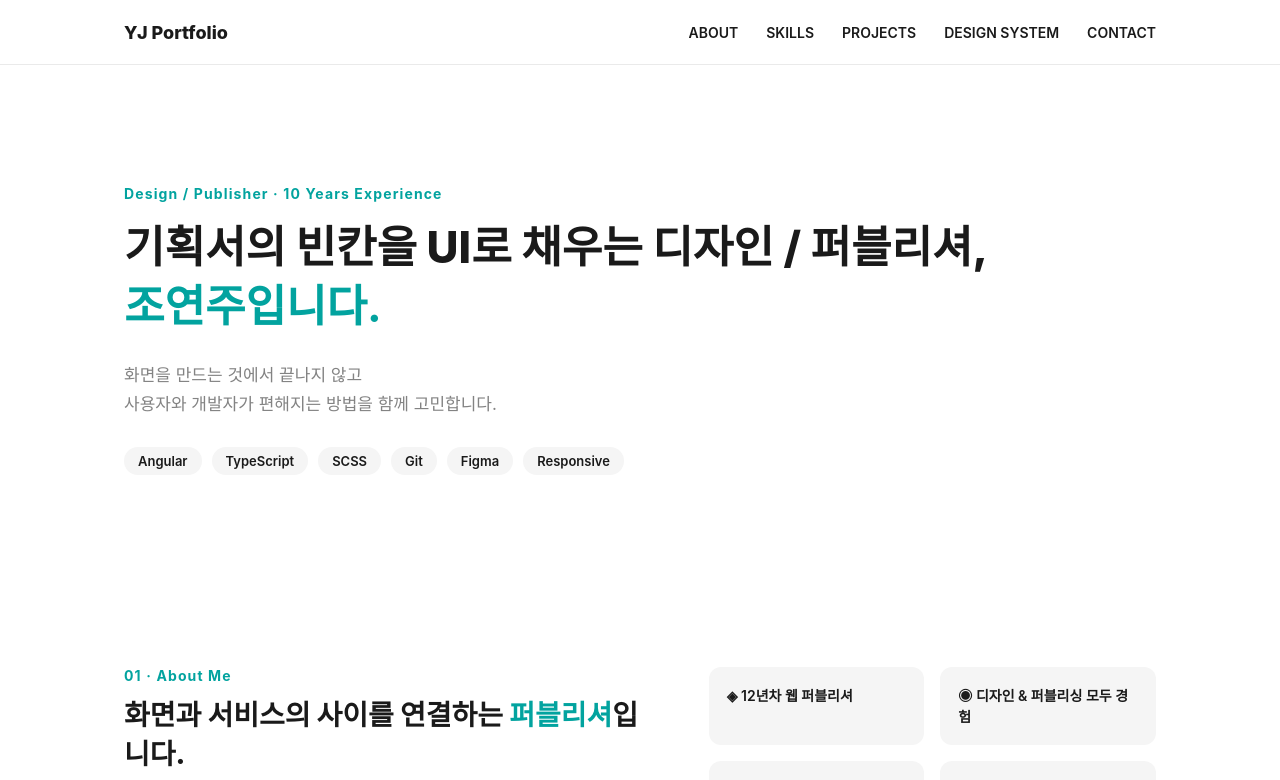
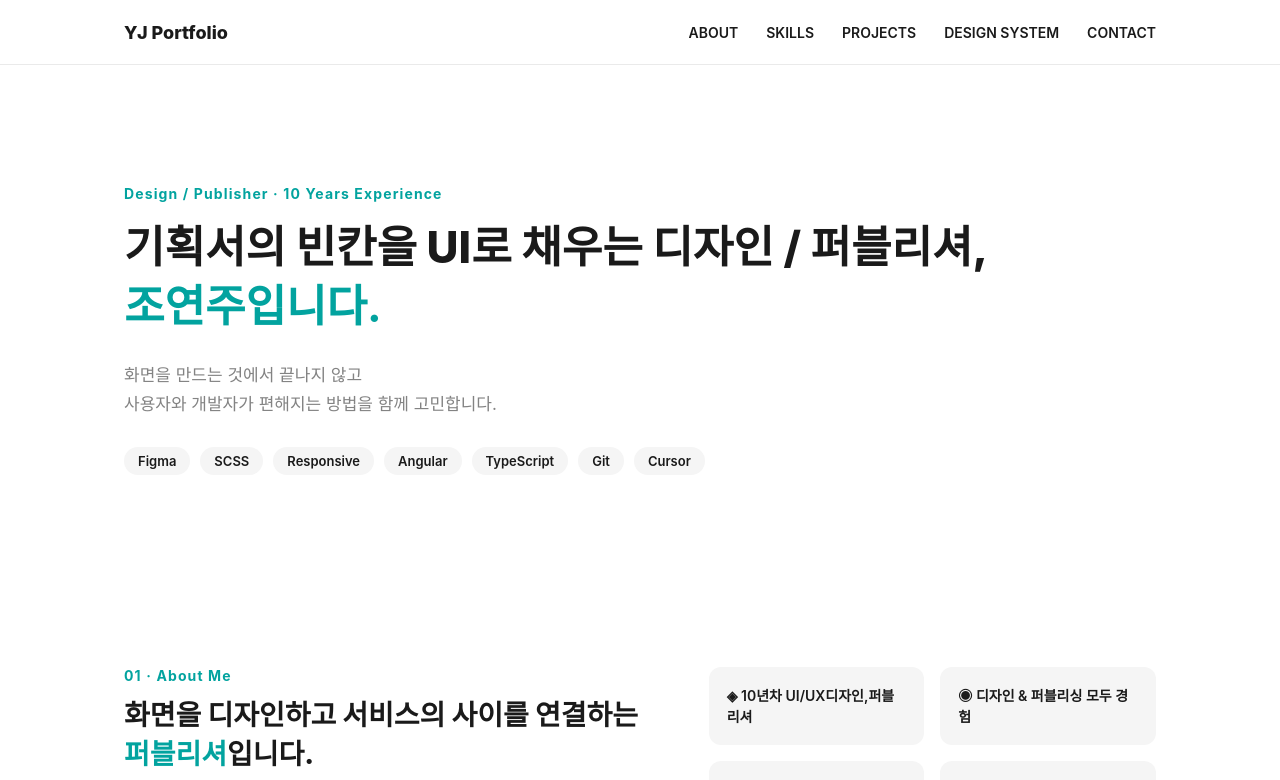
Before and after one commit to joyeonjoo/my-portfolio, an Angular app: page / in a window 1280 px wide. Shown: the top 780 px of the page. Built offline with nearby package versions, Linux system fonts and the light colour scheme; a web font is replaced by a local one.

Commit message:
Update home.component.html

```diff
--- a/src/app/pages/home/home.component.html
+++ b/src/app/pages/home/home.component.html
@@ -23,8 +23,9 @@
       사용자와 개발자가 편해지는 방법을 함께 고민합니다.
     </p>
     <div class="hero__tags">
-      <span>Angular</span><span>TypeScript</span><span>SCSS</span>
-      <span>Git</span><span>Figma</span><span>Responsive</span>
+      <span>Figma</span><span>SCSS</span><span>Responsive</span>
+      <span>Angular</span><span>TypeScript</span>
+      <span>Git</span><span>Cursor</span>
     </div>
   </div>
 </section>
@@ -33,7 +34,7 @@
   <div class="container about__inner">
     <div>
       <span class="section-eyebrow">01 · About Me</span>
-      <h2 class="section-title">화면과 서비스의 사이를 연결하는 <strong>퍼블리셔</strong>입니다.</h2>
+      <h2 class="section-title">화면을 디자인하고 서비스의 사이를 연결하는 <strong>퍼블리셔</strong>입니다.</h2>
       <p class="about__text">
         저는 화면을 만드는 사람이지만 화면만 보지는 않습니다. 사용자가 어디에서 헤매는지,
         개발자가 어디에서 반복 작업을 하는지 함께 고민하며 더 나은 방법을 찾는 편입니다.
@@ -45,7 +46,7 @@
       <a href="#projects" class="btn btn--accent">제가 해온 작업 보기 →</a>
     </div>
     <ul class="about__grid">
-      <li>◈ 12년차 웹 퍼블리셔</li>
+      <li>◈ 10년차 UI/UX디자인,퍼블리셔</li>
       <li>◉ 디자인 &amp; 퍼블리싱 모두 경험</li>
       <li>◇ 기획이 비어 있어도 UI로 채우는 사람</li>
       <li>□ 개발자와 적극적으로 소통하는 퍼블리셔</li>
```
